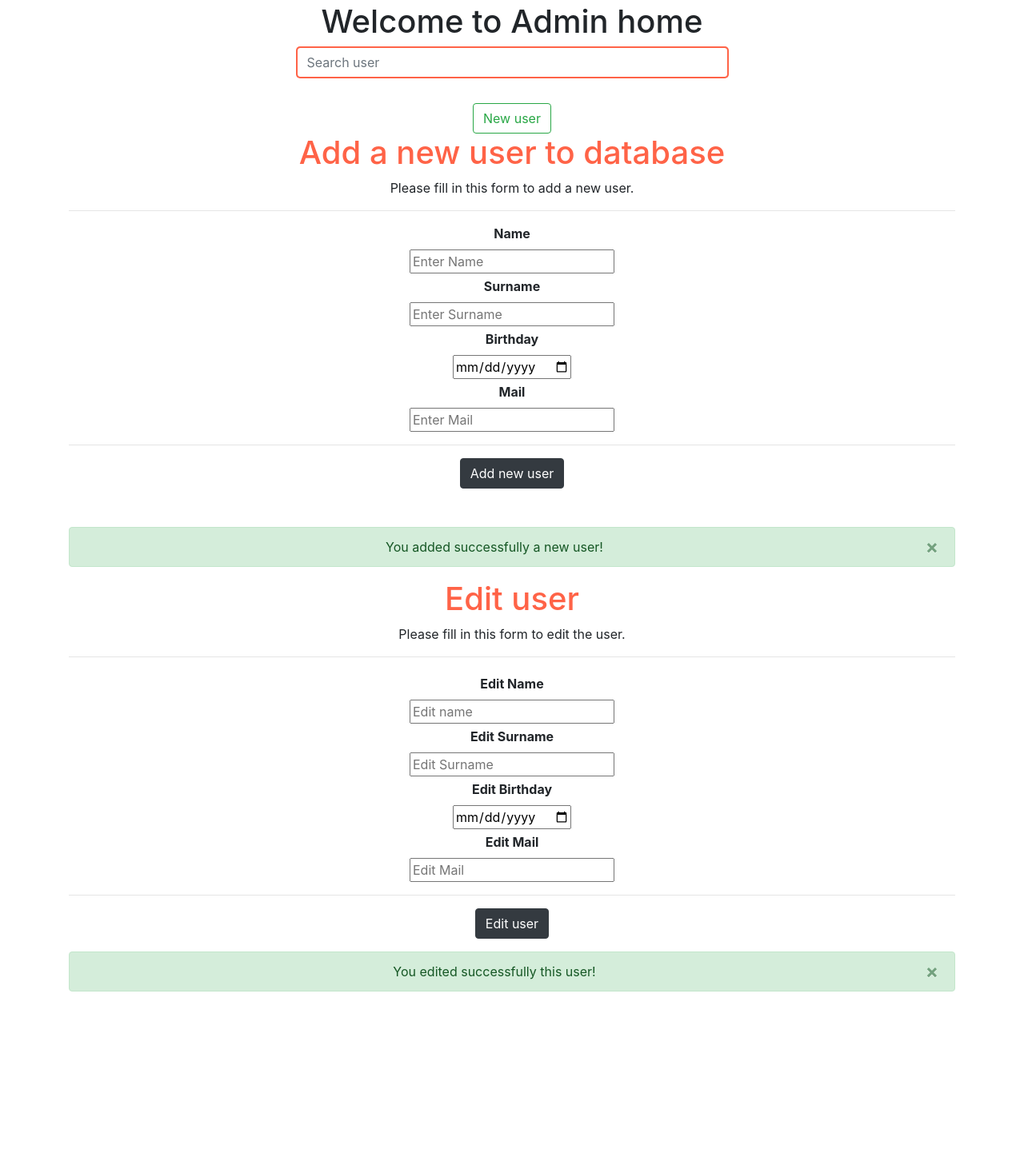
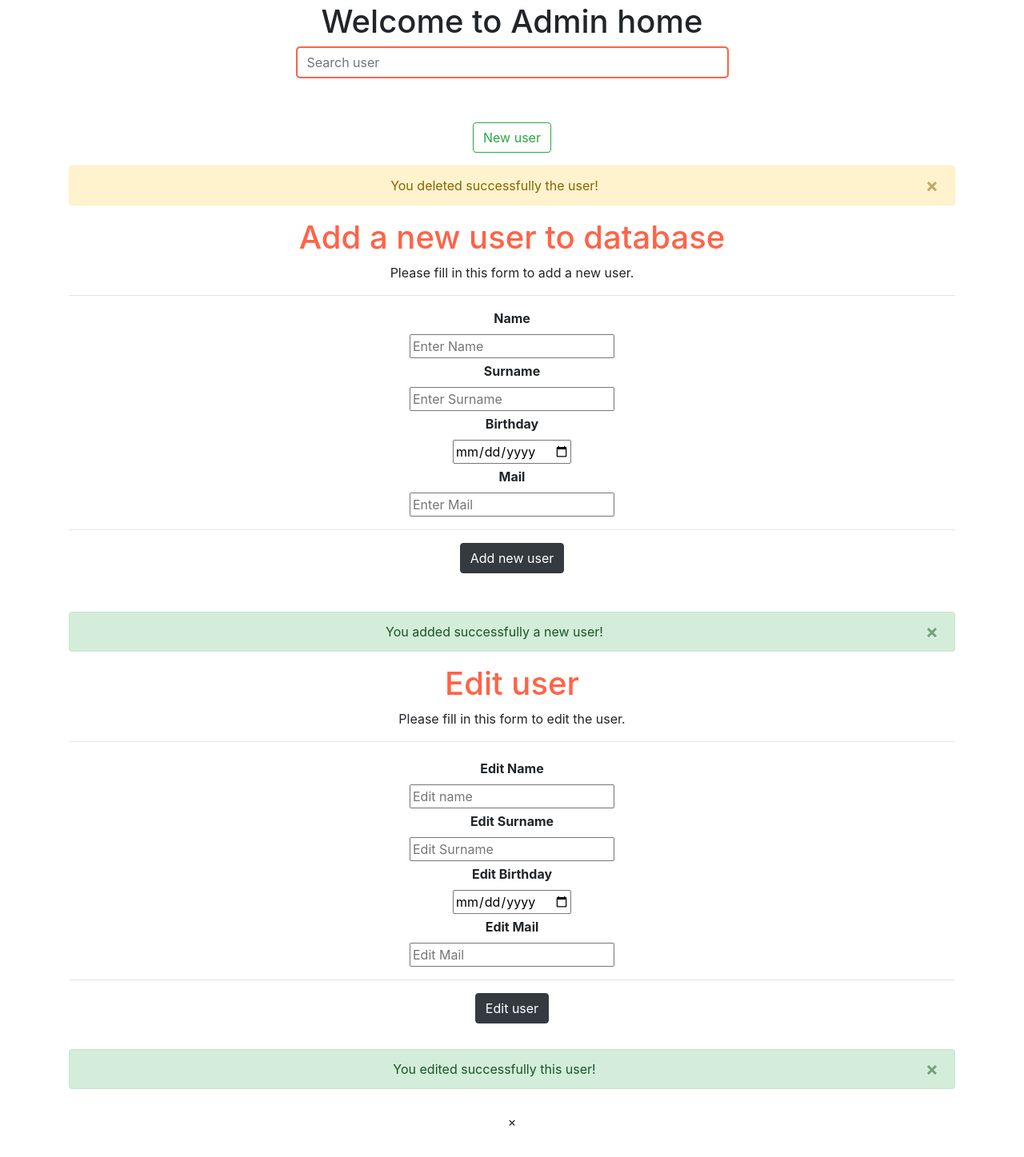
Before and after one commit to deborahdeidda/rental-car, a plain HTML site: page public/admin_home.html in a window 1280 px wide. Shown: the part 93-1540 px from the top of the page at 80% size. Before the commit the page ends 1392 px from the top, so only its background shows below. Drawn offline with nearby package versions, Linux system fonts and the light colour scheme.

Commit message:
Button show bookings and alert ok

```diff
--- a/public/admin_home.html
+++ b/public/admin_home.html
@@ -39,14 +39,21 @@
                         <input class="form-control" type="text" placeholder="Search user" aria-label="Search">
                     </div>
 
-                    <h2 id="h2"></h2>
+                    <h2 id="h2"></h2><br>
                 </div>
             </div>
-            <div class="row my-2">
+            <div class="row">
                 <div class="col-12 m-auto text-center">
 
                     <!--Add new user btn-->
-                    <button id="new-user" class="btn btn-outline-success">New user</button>
+                    <button id="new-user" class="btn btn-outline-success">New user</button><br>
+
+                    <!--Alert user deleted -->
+                    <div id="alert-user-deleted" class="alert alert-warning alert-dismissible fade show mt-3" role="alert">You deleted successfully the user!
+                        <button type="button" class="close" data-dismiss="alert" aria-label="Close">
+                            <span aria-hidden="true">&times;</span>
+                        </button>
+                    </div>
 
                     <!--Add new user-->
                     <form id="form">
@@ -84,7 +91,6 @@
                         <hr>
 
                         <button id="create-new-user" type="submit" class="btn btn-dark">Add new user</button>
-
                     </form>
                     <br><br>
 
@@ -139,14 +145,21 @@
 
                         <button id="edit-user-btn" type="submit" class="btn btn-dark">Edit user</button>
                     </form>
+                    <br>
 
                     <!--Alert edit user-->
-                    <div id="show-alert-edit" class="alert alert-success alert-dismissible fade show mt-3" role="alert">
-                        You edited successfully this user!
+                    <div id="show-alert-edit" class="alert alert-success alert-dismissible fade show mt-2" role="alert">You edited successfully this user!
                         <button type="button" class="close" data-dismiss="alert" aria-label="Close">
                             <span aria-hidden="true">&times;</span>
                         </button>
                     </div>
+
+                    <!-- Alert show bookings-->
+                    <div id="show-bookings-box" class="alert">
+                        <span class="closebtn" onclick="this.parentElement.style.display='none';">&times;</span>
+                        <p id="show-bookings-alert"></p>
+                    </div>
+
                 </div>
             </div>
 
```
